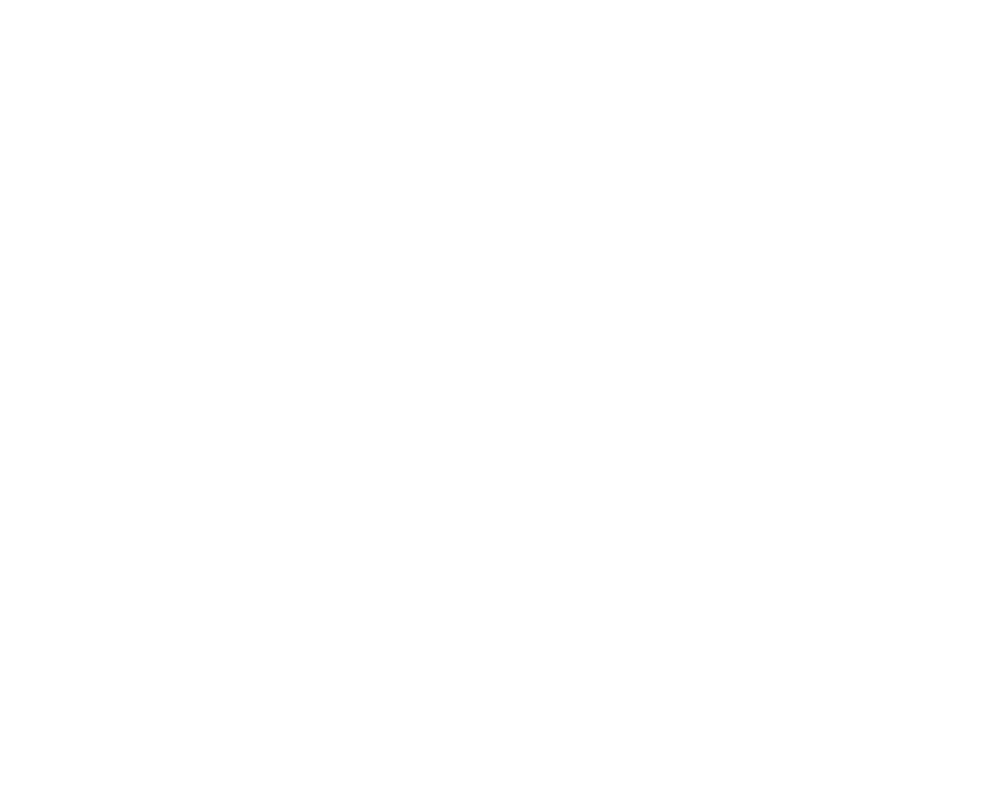
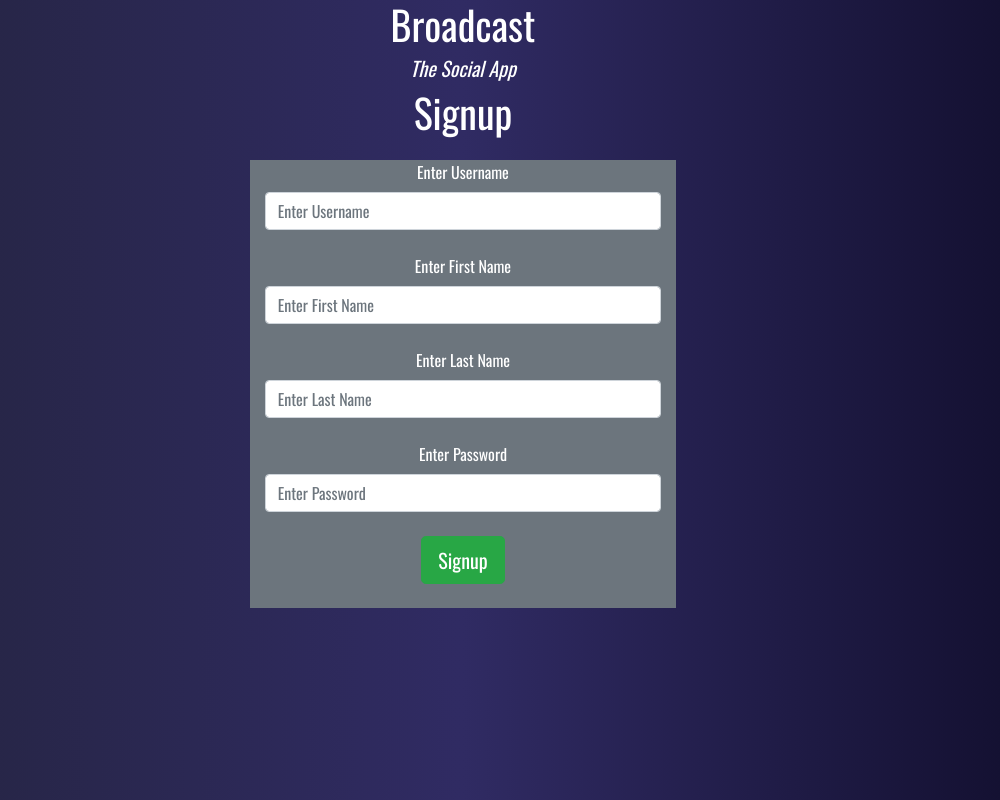
Before and after one commit to abhideepm/broadcast-abhideep, a React (Create React App) app: page /signup in a window 1280 px wide. Shown: the whole page, without its empty margins (177-1177 px from the left). Built offline with nearby package versions, Linux system fonts and the light colour scheme.

Commit message:
added login and signup design

```diff
--- a/package.json
+++ b/package.json
@@ -4,12 +4,10 @@
 	"private": true,
 	"dependencies": {
 		"@reduxjs/toolkit": "^1.1.0",
-    "@testing-library/jest-dom": "^4.2.4",
-    "@testing-library/react": "^9.3.2",
-    "@testing-library/user-event": "^7.1.2",
 		"react": "^16.13.1",
 		"react-dom": "^16.13.1",
 		"react-redux": "^7.1.3",
+		"react-router-dom": "^5.2.0",
 		"react-scripts": "3.4.1"
 	},
 	"scripts": {
--- a/public/index.html
+++ b/public/index.html
@@ -6,6 +6,11 @@
 			rel="stylesheet"
 			href="https://stackpath.bootstrapcdn.com/bootstrap/4.5.0/css/bootstrap.min.css"
 		/>
+		<link
+			href="https://fonts.googleapis.com/css2?family=Oswald&display=swap"
+			rel="stylesheet"
+		/>
+		<link rel="stylesheet" href="style.css" />
 	</head>
 	<body>
 		<div id="root"></div>
--- /dev/null
+++ b/public/style.css
@@ -0,0 +1,16 @@
+body {
+	font-family: 'Oswald', sans-serif;
+	background: #0f0c29; /* fallback for old browsers */
+	background: -webkit-linear-gradient(
+		to right,
+		#24243e,
+		#302b63,
+		#0f0c29
+	); /* Chrome 10-25, Safari 5.1-6 */
+	background: linear-gradient(
+		to right,
+		#24243e,
+		#302b63,
+		#0f0c29
+	); /* W3C, IE 10+/ Edge, Firefox 16+, Chrome 26+, Opera 12+, Safari 7+ */
+}
--- a/src/App.jsx
+++ /dev/null
@@ -1,7 +0,0 @@
-import React from 'react'
-
-const App = () => {
-	return <div></div>
-}
-
-export default App
--- /dev/null
+++ b/src/Components/App.jsx
@@ -0,0 +1,27 @@
+import React from 'react'
+import {
+	BrowserRouter as Router,
+	Route,
+	Switch,
+	Redirect,
+} from 'react-router-dom'
+import Header from './Header/Header'
+import Login from './Login/Login'
+import Signup from './Login/Signup'
+
+const App = () => {
+	return (
+		<div className="text-center text-white">
+			<Header />
+			<Router>
+				<Switch>
+					<Route path="/login" component={Login} />
+					<Route path="/signup" component={Signup} />
+					<Redirect from="/" to="/login" />
+				</Switch>
+			</Router>
+		</div>
+	)
+}
+
+export default App
--- /dev/null
+++ b/src/Components/Header/Header.jsx
@@ -0,0 +1,12 @@
+import React from 'react'
+
+const Header = () => {
+	return (
+		<div>
+			<h1>Broadcast</h1>
+			<h5 className="font-italic">The Social App</h5>
+		</div>
+	)
+}
+
+export default Header
--- /dev/null
+++ b/src/Components/Login/Login.jsx
@@ -0,0 +1,41 @@
+import React from 'react'
+import { Link } from 'react-router-dom'
+
+const Login = () => {
+	return (
+		<div>
+			<h1 className="mb-5">Login</h1>
+			<form className="offset-4 col-4 bg-secondary mb-5">
+				<label htmlFor="username" className="h4">
+					Enter Username
+				</label>
+				<input
+					type="text"
+					name="username"
+					id="username"
+					className="form-control mb-4"
+					placeholder="Enter username"
+				/>
+				<label htmlFor="password" className="h4">
+					Enter Password
+				</label>
+				<input
+					type="password"
+					name="password"
+					id="password"
+					className="form-control mb-4"
+					placeholder="Enter password"
+				/>
+				<input
+					type="submit"
+					value="Login"
+					className="btn btn-success btn-lg mb-4"
+				/>
+			</form>
+			<h6>New to Broadcast?</h6>
+			<Link to="/signup">Sign Up</Link>
+		</div>
+	)
+}
+
+export default Login
--- /dev/null
+++ b/src/Components/Login/Signup.jsx
@@ -0,0 +1,50 @@
+import React from 'react'
+
+const Signup = () => {
+	return (
+		<div>
+			<h1 className="mb-4">Signup</h1>
+			<form className="offset-4 col-4 bg-secondary mb-4">
+				<label htmlFor="username">Enter Username</label>
+				<input
+					type="text"
+					name="username"
+					id="username"
+					placeholder="Enter Username"
+					className="form-control mb-4"
+				/>
+				<label htmlFor="firstname">Enter First Name</label>
+				<input
+					type="text"
+					name="firstname"
+					id="firstname"
+					placeholder="Enter First Name"
+					className="form-control mb-4"
+				/>
+				<label htmlFor="lastname">Enter Last Name</label>
+				<input
+					type="text"
+					name="lastname"
+					id="lastname"
+					placeholder="Enter Last Name"
+					className="form-control mb-4"
+				/>
+				<label htmlFor="password">Enter Password</label>
+				<input
+					type="password"
+					name="password"
+					id="password"
+					placeholder="Enter Password"
+					className="form-control mb-4"
+				/>
+				<input
+					type="submit"
+					value="Signup"
+					className="btn btn-success btn-lg mb-4"
+				/>
+			</form>
+		</div>
+	)
+}
+
+export default Signup
--- a/src/index.jsx
+++ b/src/index.jsx
@@ -1,6 +1,6 @@
 import React from 'react'
 import ReactDOM from 'react-dom'
-import App from './App'
+import App from './Components/App'
 
 ReactDOM.render(
 	<React.StrictMode>
```
Also changed, not shown: 1 other file (tests, documents, lock files or other folders). Lines whose indentation alone changed are shown as unchanged.
